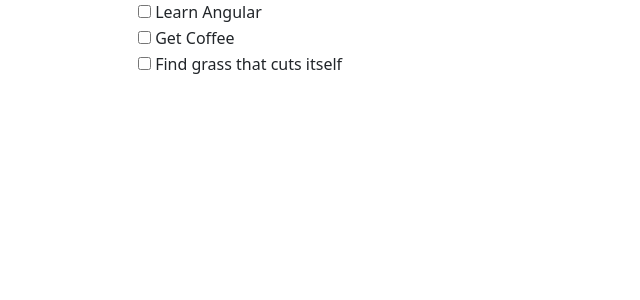
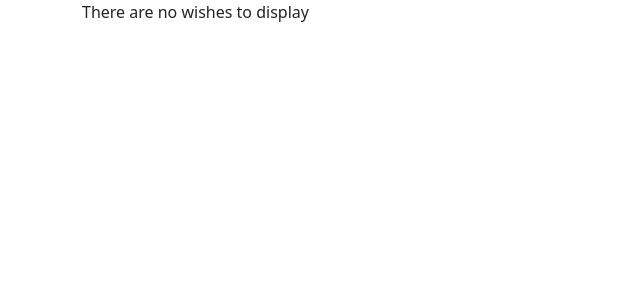
Before and after one commit to a-a-robbins/another-angular-tutorial, an Angular app in the folder wishlist/: page / in a window 1280 px wide. Shown: the top 300 px of the page, without its empty margins (0-640 px from the left). Built offline with nearby package versions, Linux system fonts and the light colour scheme.

Commit message:
explore decision directives and ng-templates

```diff
--- a/wishlist/src/app/app.component.html
+++ b/wishlist/src/app/app.component.html
@@ -1,4 +1,10 @@
 <div class="container">
+
+  <div *ngIf="items.length === 0; else showItems">
+    There are no wishes to display
+  </div>
+
+  <ng-template #showItems>
     <ul class="wish-list">
       <!--  directive-->
       <li *ngFor="let item of items">
@@ -9,4 +15,6 @@
         </div>
       </li>
     </ul>
+  </ng-template>
+
 </div>
--- a/wishlist/src/app/app.component.ts
+++ b/wishlist/src/app/app.component.ts
@@ -8,9 +8,9 @@
 })
 export class AppComponent {
   title = 'My Wishlist';
-  items = [
-    new WishItem('Learn Angular'),
-    new WishItem('Get Coffee', true),
-    new WishItem('Find grass that cuts itself')
+  items : WishItem[] = [
+    // new WishItem('Learn Angular'),
+    // new WishItem('Get Coffee', true),
+    // new WishItem('Find grass that cuts itself')
   ]
 }
```
Lines whose indentation alone changed are shown as unchanged.
